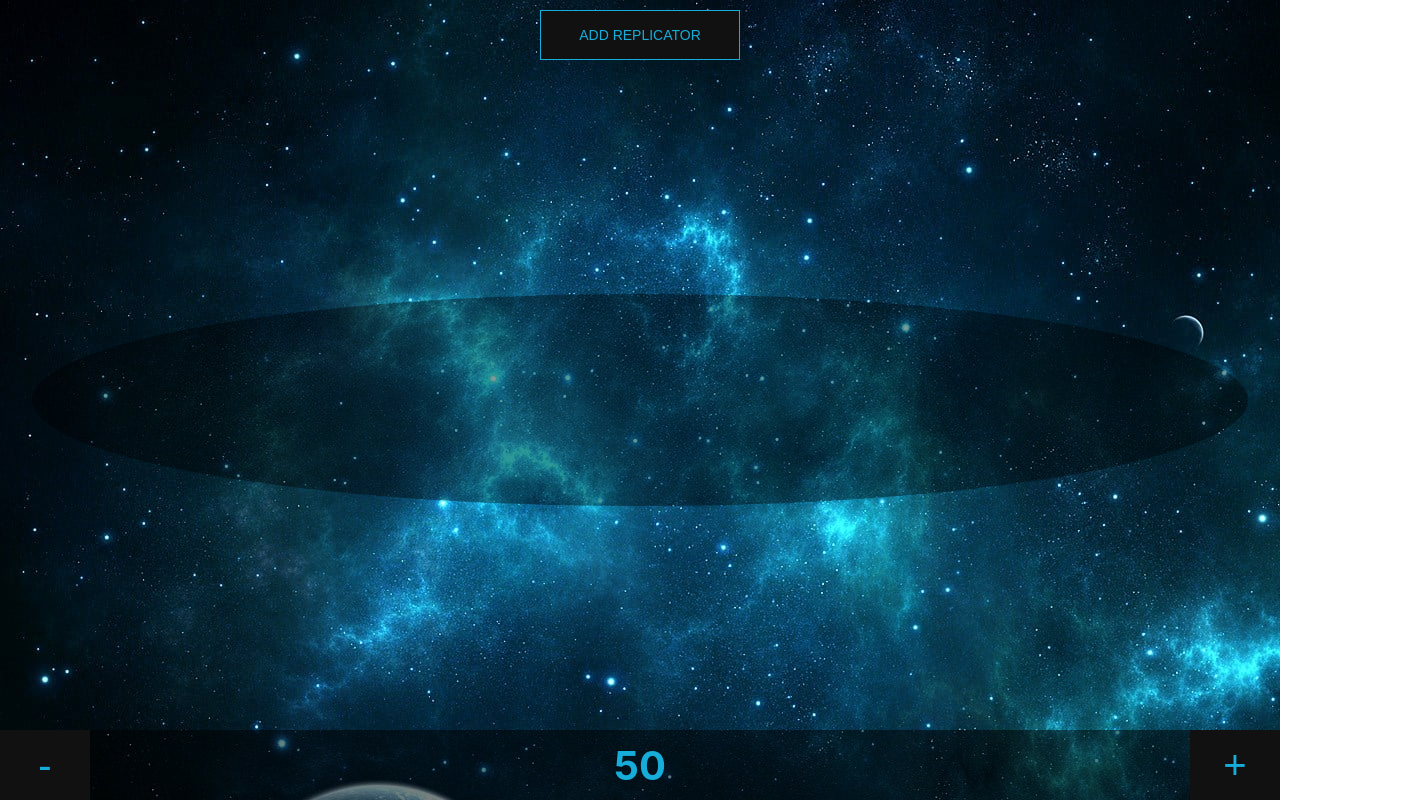
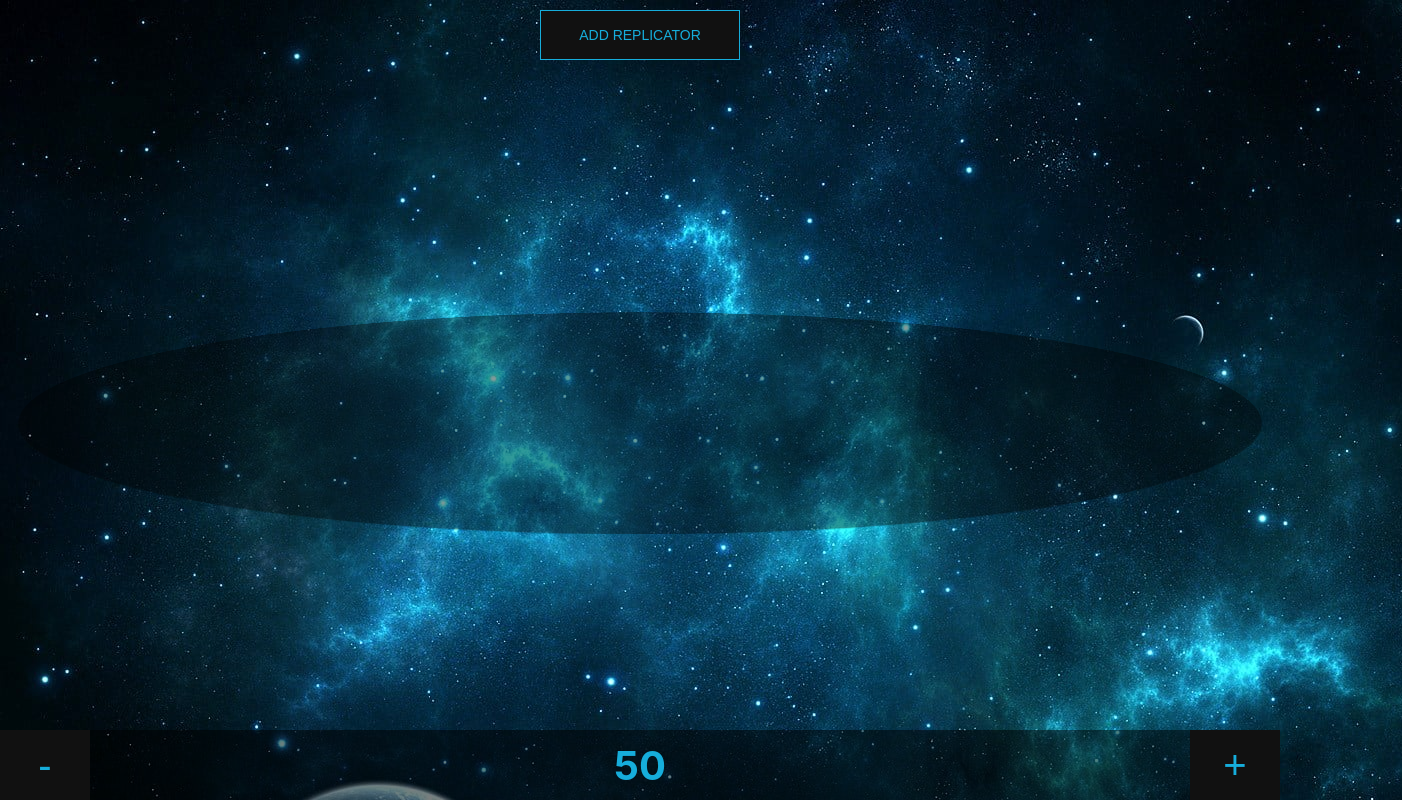
Before and after one commit to vascocsilva/replicators, a React (Create React App) app: page / in a window 1280 px wide. Shown: the whole page, 1402 px wide, since content can reach past the window. Built offline with nearby package versions, Linux system fonts and the light colour scheme.

Commit message:
Update readme, fix perspective

```diff
--- a/src/App.css
+++ b/src/App.css
@@ -7,13 +7,14 @@
 }
 
 .App-header {
-  min-height: 100vh;
+  align-items: center;
+  color: white;
   display: flex;
   flex-direction: column;
-  align-items: center;
+  font-size: calc(10px + 2vmin);
   justify-content: center;
-  font-size: calc(10px + 2vmin);
-  color: white;
+  min-height: 100vh;
+  perspective: 600px;
 }
 
 .App-link {
--- a/src/App.js
+++ b/src/App.js
@@ -59,7 +59,7 @@ const App = () => {
 
   return (
     <div className="App">
-      <header className="App-header">
+      <div className="App-header">
         <ButtonWrapper>
           <Button
             onClick={handleAddReplicator}
@@ -73,7 +73,7 @@ const App = () => {
         </Replicators>
 
         <Authority />
-      </header>
+      </div>
     </div>
   );
 }
```
Also changed, not shown: example.png (added), 1 other file (tests, documents, lock files or other folders).
